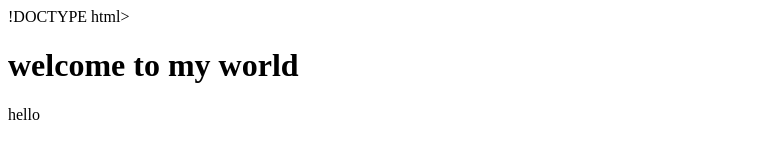
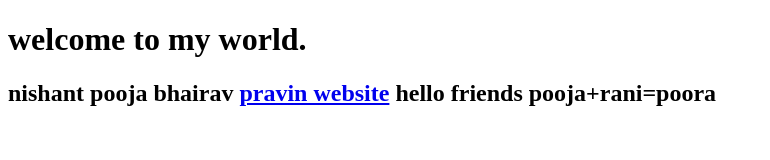
Before and after one commit to ranibabuche7/MyFirstRepo, a plain HTML site: page index.html in a window 1280 px wide. Shown: the whole page, without its empty margins (0-770 px from the left). Drawn offline with Linux system fonts and the light colour scheme.

Commit message:
index.html
index.html updated

```diff
--- a/index.html
+++ b/index.html
@@ -1,13 +1,21 @@
-!DOCTYPE html>
+<!DOCTYPE html>
 <html>
 <head>
 <h1>
-welcome to my world
+welcome to my world.
 </h1>
+	<h2>
+		nishant
+		pooja
+		bhairav
+
 	<title>poora</title>
 </head>
 <body>
-hello
+	<a href="http://pravinhanchina;.com">pravin website</a>
+hello friends
+pooja+rani=poora
+
 
 </body>
 </html>
```
